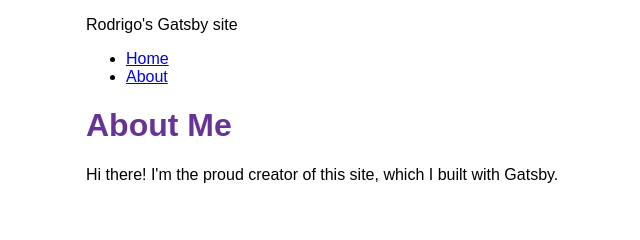
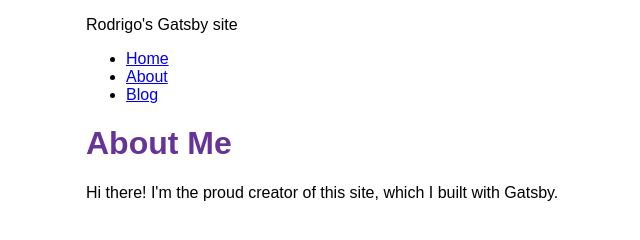
Before and after one commit to rodrigoAdones/gatsby-site, a Gatsby site: page /about in a window 1280 px wide. Shown: the whole page, without its empty margins (304-944 px from the left). Built offline with nearby package versions, Linux system fonts and the light colour scheme; Gatsby itself is replaced by a stand-in of ours.

Commit message:
Add blog page

```diff
--- a/src/components/layout.js
+++ b/src/components/layout.js
@@ -35,6 +35,11 @@
               About
             </Link>
           </li>
+	  <li className={navLinkItem}>
+            <Link to="/blog" className={navLinkText}>
+              Blog
+            </Link>
+          </li>
         </ul>
       </nav>
       <h1 className={heading}>{pageTitle}</h1>
```
Also changed, not shown: src/pages/blog.js (added, +12 -0 lines).
